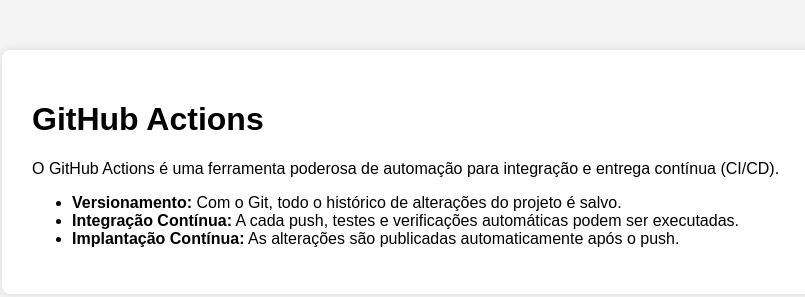
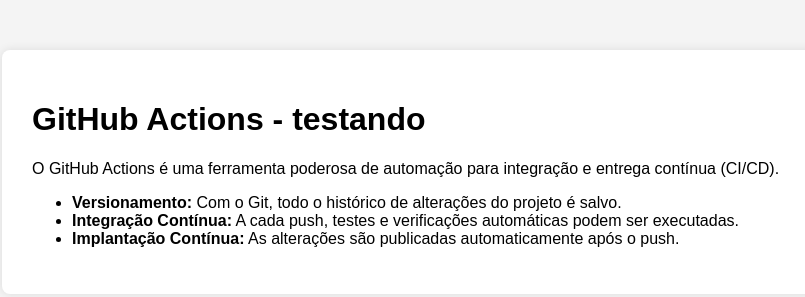
Before and after one commit to KethelenParra/github-actions-exemplo, a plain HTML site: page index.html in a window 1280 px wide. Shown: the whole page, without its empty margins (208-1013 px from the left). Drawn offline with Linux system fonts and the light colour scheme.

Commit message:
Update index.html

```diff
--- a/index.html
+++ b/index.html
@@ -8,7 +8,7 @@
 </head>
 <body>
   <div class="container">
-    <h1>GitHub Actions</h1>
+    <h1>GitHub Actions - testando</h1>
     <p>O GitHub Actions é uma ferramenta poderosa de automação para integração e entrega contínua (CI/CD).</p>
     <ul>
       <li><strong>Versionamento:</strong> Com o Git, todo o histórico de alterações do projeto é salvo.</li>
```
